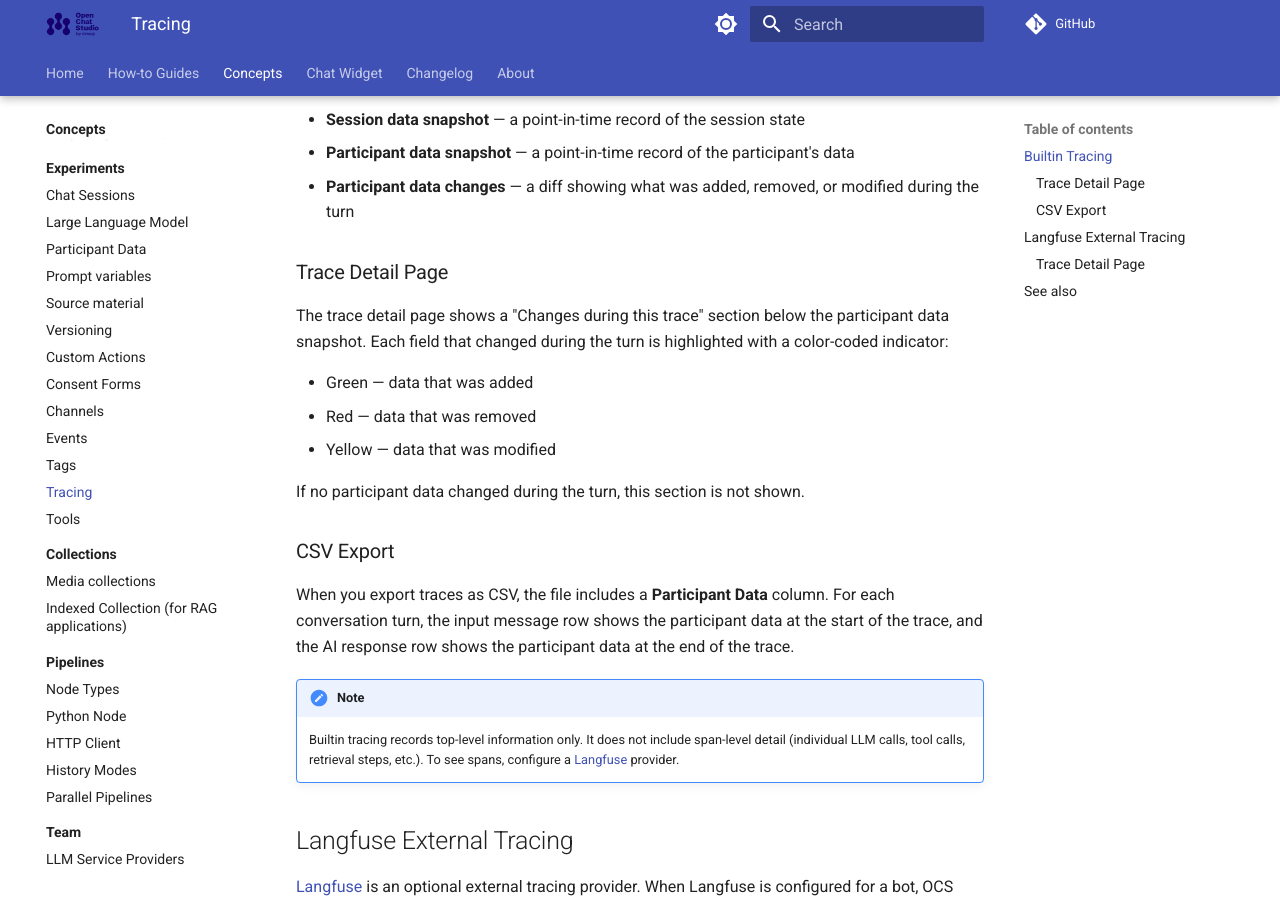
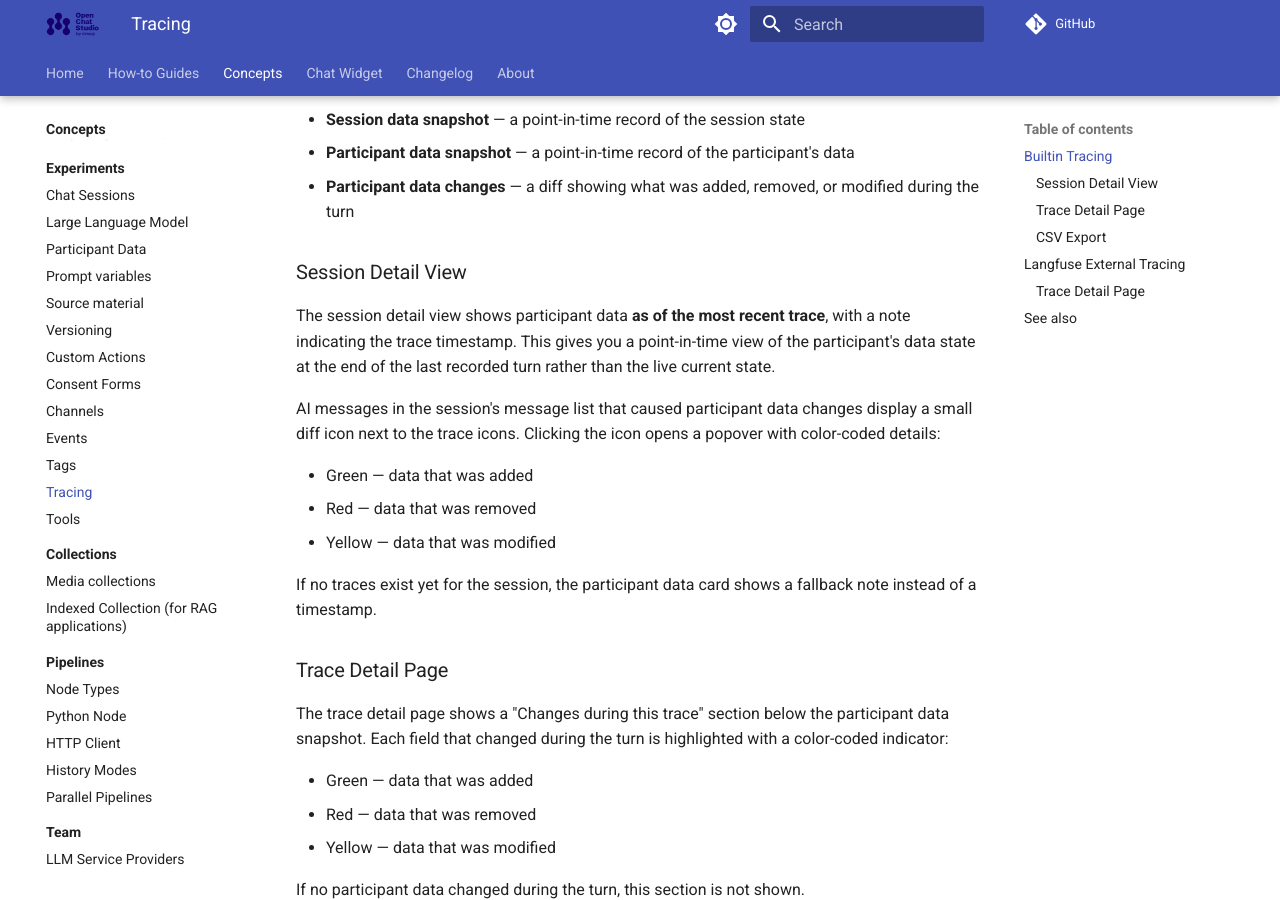
Before and after one commit to dimagi/open-chat-studio-docs, an MkDocs documentation site: the page built from docs/concepts/tracing.md, in a window 1280 px wide and 900 px high, scrolled down 540 px. Built offline with MkDocs 1.6.1 and Material for MkDocs 9.7.7, drawn with Linux system fonts in a browser that asks for light colours; a script that is not in the unit is left out; comment, search, counter and statistics services are not loaded.

Commit message:
update changelog and docs from OCS PR #3033
Co-Authored-By: Claude Sonnet 4.6 <noreply@anthropic.com>

```diff
--- a/docs/concepts/tracing.md
+++ b/docs/concepts/tracing.md
@@ -16,6 +16,18 @@ Each builtin trace captures:
 - **Session data snapshot** — a point-in-time record of the session state
 - **Participant data snapshot** — a point-in-time record of the participant's data
 - **Participant data changes** — a diff showing what was added, removed, or modified during the turn
+
+### Session Detail View
+
+The session detail view shows participant data **as of the most recent trace**, with a note indicating the trace timestamp. This gives you a point-in-time view of the participant's data state at the end of the last recorded turn rather than the live current state.
+
+AI messages in the session's message list that caused participant data changes display a small diff icon next to the trace icons. Clicking the icon opens a popover with color-coded details:
+
+- Green — data that was added
+- Red — data that was removed
+- Yellow — data that was modified
+
+If no traces exist yet for the session, the participant data card shows a fallback note instead of a timestamp.
 
 ### Trace Detail Page
 
```
Also changed, not shown: docs/changelog.md (+1 -0 lines).
